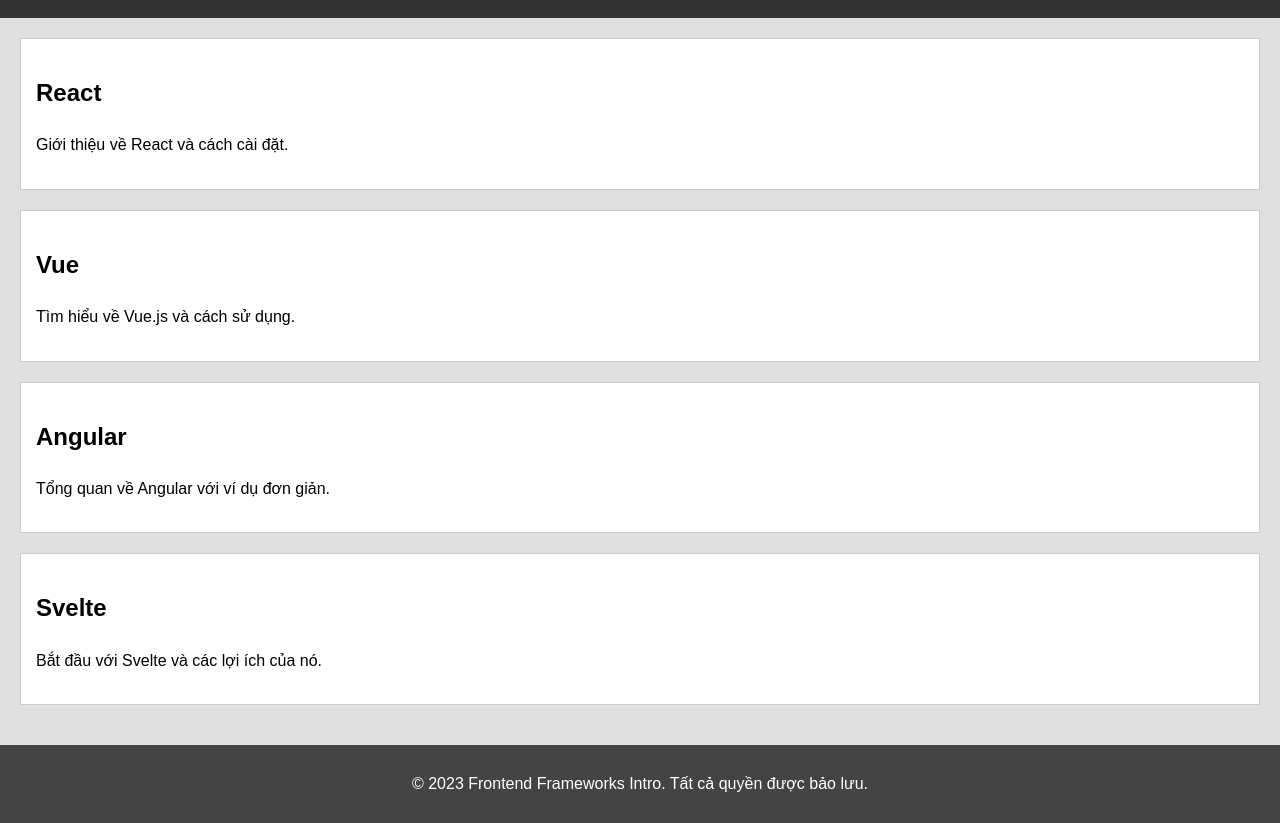
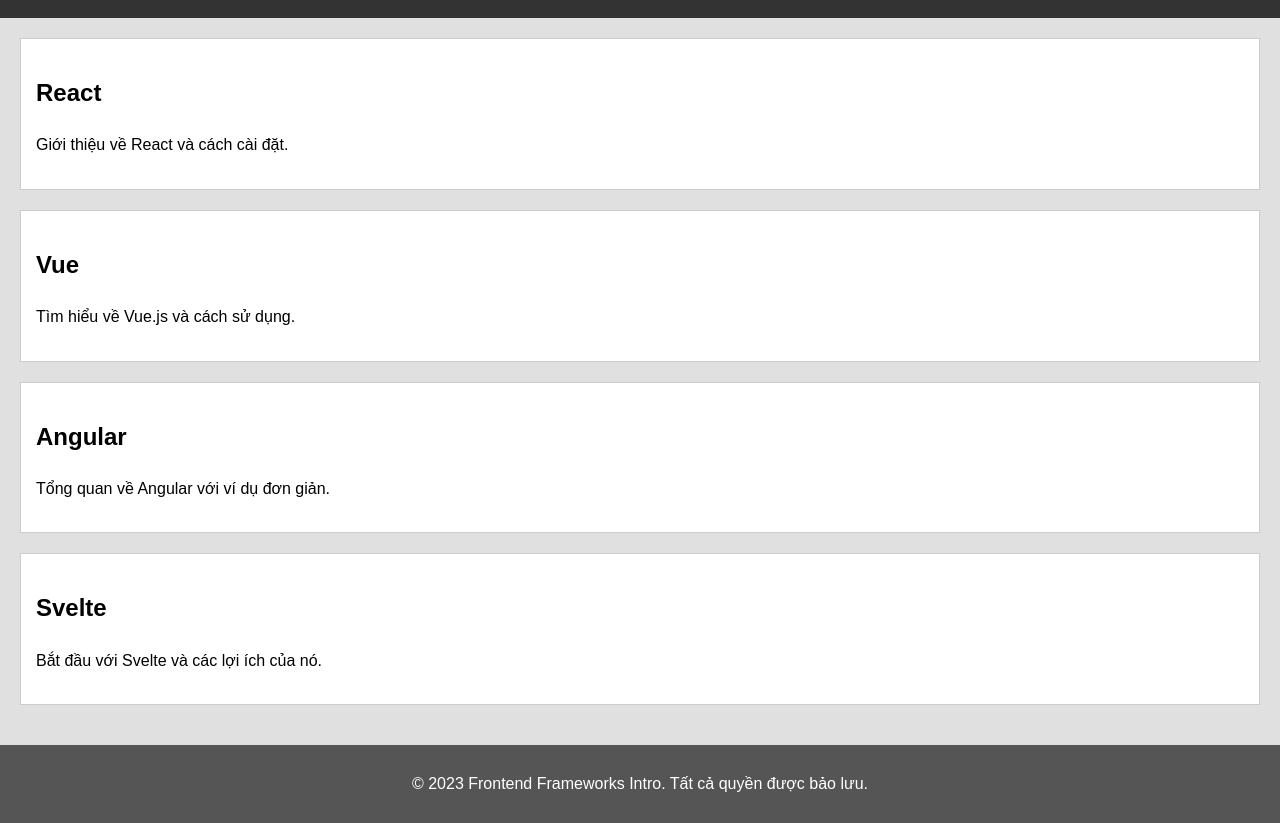
Before and after one commit to dianannperla/frontend-frameworks-intro, a plain HTML site: page index.html in a window 1280 px wide. Shown: the part 96-919 px from the top of the page. Drawn offline with Linux system fonts and the light colour scheme.

Commit message:
Update footer background color for better contrast

```diff
--- a/styles.css
+++ b/styles.css
@@ -27,7 +27,7 @@
 footer {
     text-align: center;
     padding: 10px 0;
-    background: #444; /* Changed background color for better visibility */
+    background: #555; /* Updated background color for better visibility */
     color: #fff;
     position: relative;
     bottom: 0;
```
